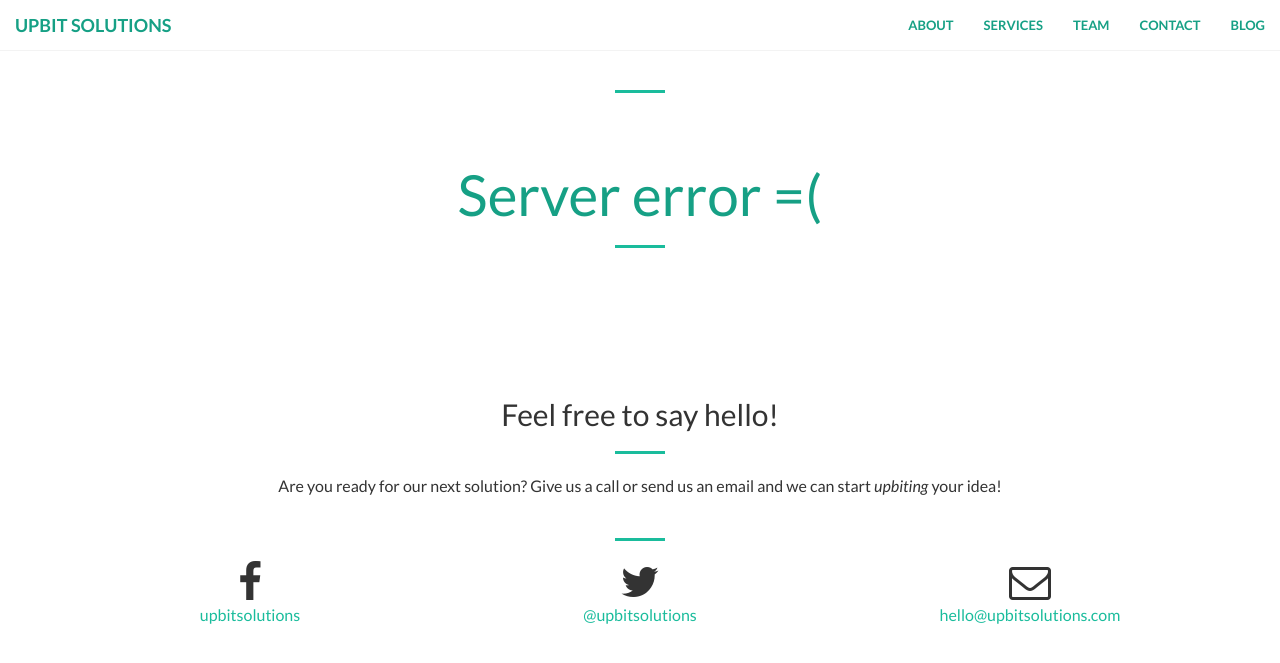
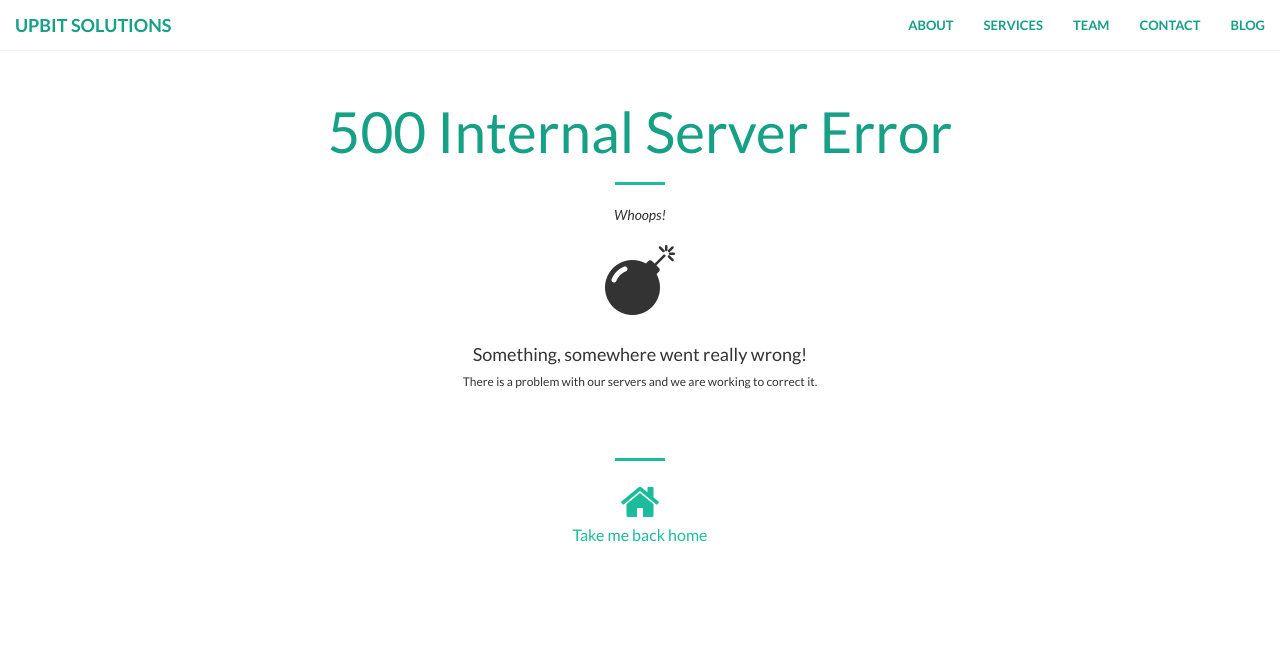
Before and after one commit to upbitsolutions/upbitsolutions.github.io, a Jekyll site: the page built from errors/500.html, in a window 1280 px wide. Shown: the top 663 px of the page. Built offline with Jekyll 4.4.1, drawn with Linux system fonts in a browser that asks for light colours.

Commit message:
added error pages! and jokes

```diff
--- /dev/null
+++ b/_includes/scripts.html
@@ -0,0 +1,8 @@
+<footer class="site-footer">
+  <script src="{{ relative }}js/jquery.js"></script>
+  <script src="{{ relative }}js/bootstrap.js"></script>
+  <script src="{{ relative }}js/jquery.easing.min.js"></script>
+  <script src="{{ relative }}js/jquery.fittext.js"></script>
+  <script src="{{ relative }}js/particle.js"></script>
+  <script src="{{ relative }}js/creative.js"></script>
+</footer>
--- /dev/null
+++ b/_layouts/errorpage.html
@@ -0,0 +1,19 @@
+<!DOCTYPE html>
+<html>
+
+  {% include head.html %}
+
+  <body>
+
+    {% include header.html %}
+
+    <div class="page-content">
+      <div class="wrapper">
+        {{ content }}
+      </div>
+    </div>
+
+    {% include scripts.html %}
+  </body>
+
+</html>
--- a/errors/500.html
+++ b/errors/500.html
@@ -1,11 +1,25 @@
 ---
-layout: default
-title: 404
+layout: errorpage
+title: 500
 ---
 
 <div class="home">
-	<br></br>
+
+  <h1 class="page-heading text-center">500 Internal Server Error</h1>
+
   <hr></hr>
-  <h1 class="page-heading text-center">Server error =(</h1>
+  <div class="text-center">
+     <i class="text-center">Whoops!</i>
+    <br></br>
+    <i class="fa fa-bomb fa-5x"></i>
+      <br></br>
+    <h4>Something, somewhere went really wrong!</h4>
+    <h6>There is a problem with our servers and we are working to correct it.</h6>
+    <br></br>
+  </div>
   <hr></hr>
+  <div class="text-center">
+    <a href="/"><i class="fa fa-home fa-3x"></i>
+    <p>Take me back home</p></a>
+  </div>
 </div>
```
Also changed, not shown: errors/404.html (+15 -4 lines).
